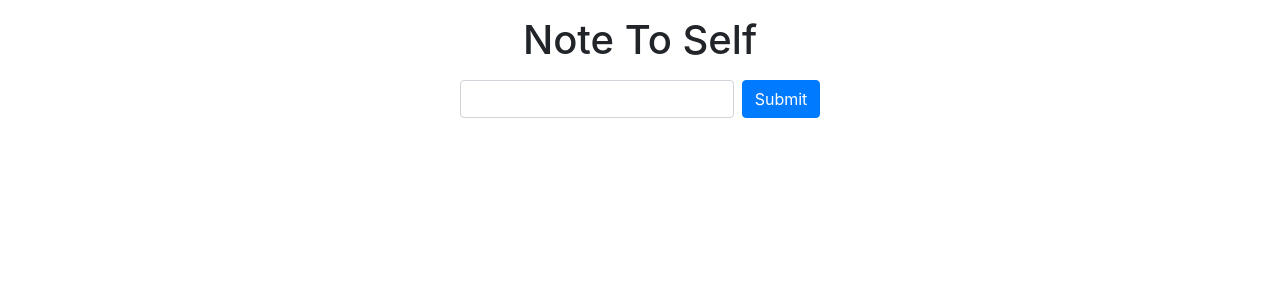
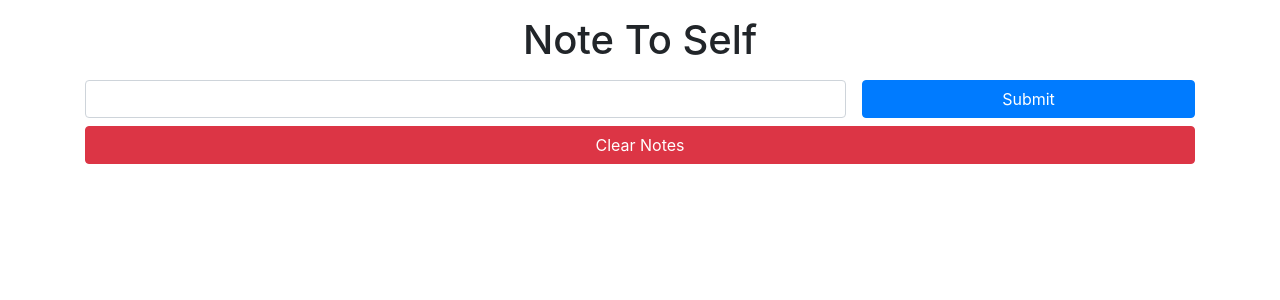
Before and after one commit to maysam-82/note-to-self-testing, a React (Create React App) app: page / in a window 1280 px wide. Shown: the top 300 px of the page. Built offline with nearby package versions, Linux system fonts and the light colour scheme.

Commit message:
updated styles created logic for clear notes

```diff
--- a/src/components/App/App.tsx
+++ b/src/components/App/App.tsx
@@ -1,7 +1,7 @@
 import React, { Component } from 'react';
 import { Form, FormControl, Button } from 'react-bootstrap';
 import Note from '../Note';
-
+import './app.css';
 interface IAppState {
 	notes: string[];
 	note: string;
@@ -55,6 +55,16 @@ class App extends Component<{}, IAppState> {
 			);
 		}
 	};
+	clearNotes = () => {
+		this.setState(
+			{
+				notes: [],
+			},
+			() => {
+				window.localStorage.removeItem('notes');
+			}
+		);
+	};
 	render() {
 		const { note, notes } = this.state;
 		return (
@@ -65,10 +75,11 @@ class App extends Component<{}, IAppState> {
 						<Note key={index} note={note} id={index} />
 					))}
 				</div>
-				<div className="p-2">
+				<div
+					className={`pt-2 pb-2 mt-2 ${notes.length > 0 ? 'border-top' : ''}`}
+				>
 					<Form
-						inline
-						className="d-flex justify-content-center"
+						className="d-flex justify-content-between"
 						onSubmit={(event: React.FormEvent<HTMLFormElement>) =>
 							this.handleSubmit(event)
 						}
@@ -78,11 +89,17 @@ class App extends Component<{}, IAppState> {
 								this.handleOnChange(event)
 							}
 							value={note}
+							className="form-control-input"
 						/>
-						<Button className="ml-2" type="submit">
+						<Button className="button-submit" type="submit">
 							Submit
 						</Button>
 					</Form>
+					<div className="pb-2 pt-2 d-flex justify-content-center">
+						<Button onClick={this.clearNotes} variant="danger" block>
+							Clear Notes
+						</Button>
+					</div>
 				</div>
 			</div>
 		);
--- /dev/null
+++ b/src/components/App/app.css
@@ -0,0 +1,7 @@
+.button-submit {
+	width: 30%;
+}
+
+.form-control-input {
+	width: calc(70% - 1rem) !important;
+}
```
